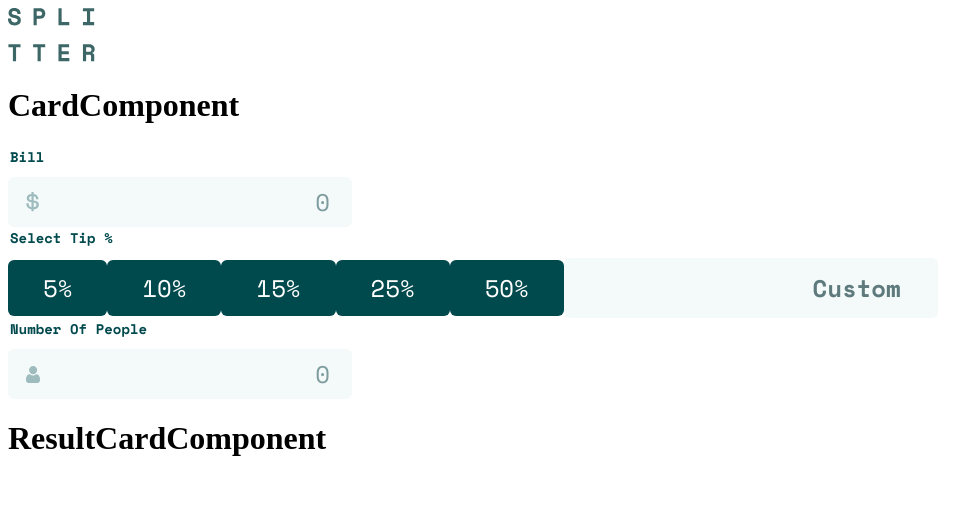
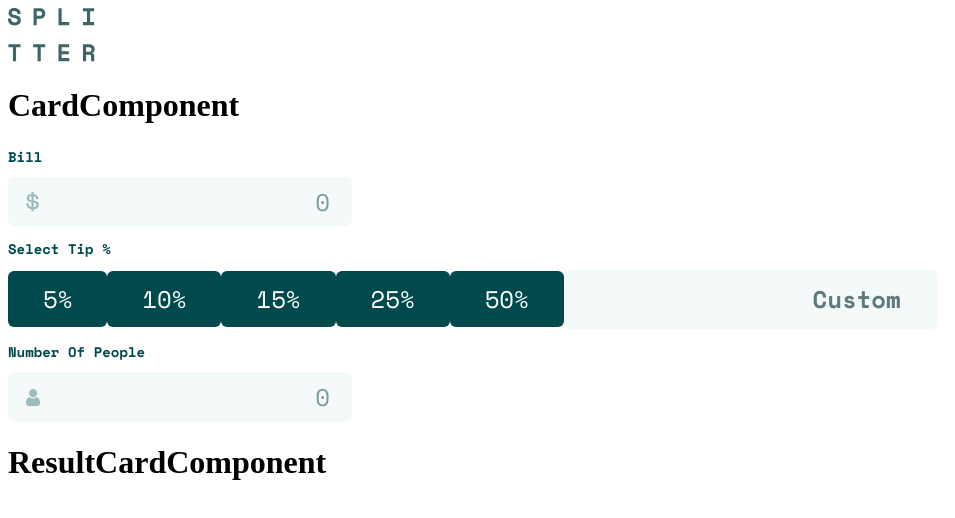
Before and after one commit to rafaeldellaquila/tip-calculator, a Vue app: page / in a window 1280 px wide. Shown: the top 518 px of the page, without its empty margins (0-955 px from the left). Built offline with nearby package versions, Linux system fonts and the light colour scheme.

Commit message:
:art: improve structure for the headings

```diff
--- a/src/components/CardComponents/InputCardComponent.vue
+++ b/src/components/CardComponents/InputCardComponent.vue
@@ -1,7 +1,8 @@
 <template>
-    <legend>Bill</legend>
+    <section class="input-card">
+        <h2>Bill</h2>
         <input-component name="bill" />
-    <legend>Select Tip %</legend>
+        <h2>Select Tip %</h2>
         <section>
             <button-component
                 v-for="(tip, index) in tipValues"
@@ -12,8 +13,9 @@
             />
             <input-component name="custom" />
         </section>
-    <legend>Number of People</legend>
+        <h2>Number of People</h2>
         <input-component name="people" />
+    </section>
 </template>
 
 <script>
@@ -64,7 +66,7 @@ export default {
 <style scoped lang="scss">
 @import '../../styles/theme.scss';
 
-legend {
+h2 {
     font: $font-700;
     text-transform: capitalize;
     color: $dark-cyan;
```
Lines whose indentation alone changed are shown as unchanged.
